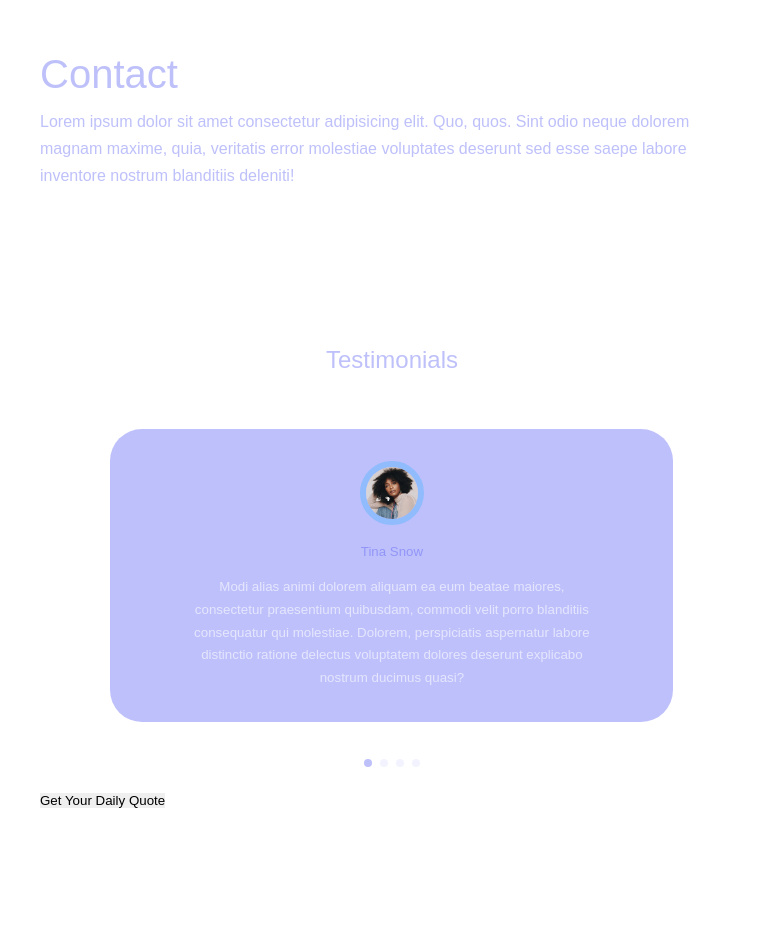
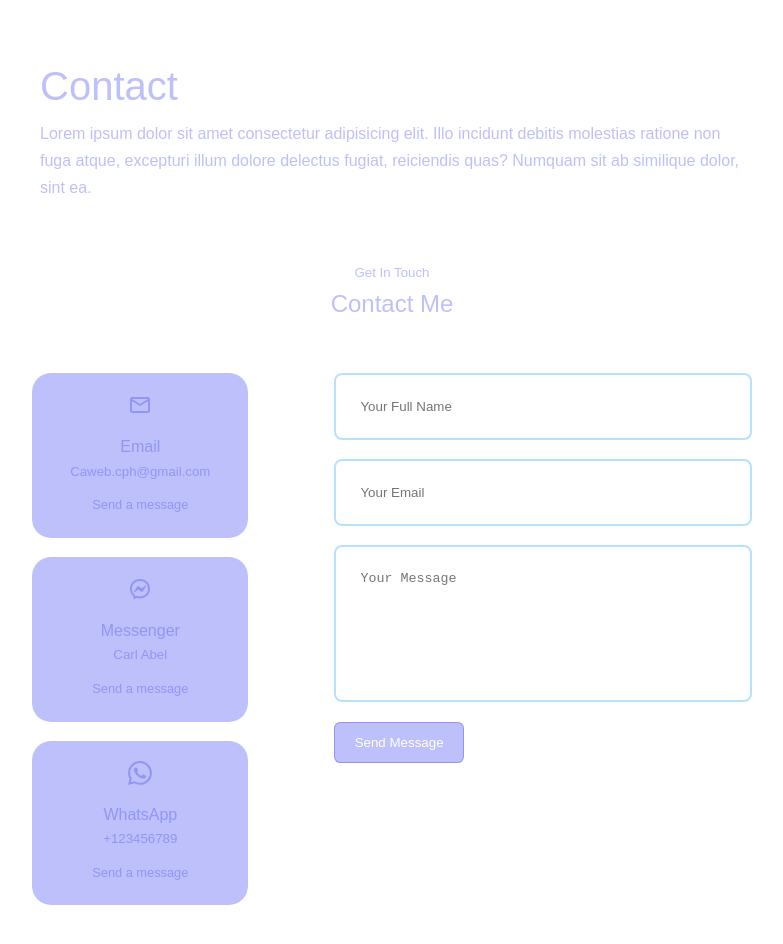
Before and after one commit to CarlAbel/spaappproject, a React (Create React App) app: page /contact in a window 1280 px wide. Shown: the part 200-1144 px from the top of the page, without its empty margins (248-1031 px from the left). Built offline with nearby package versions, Linux system fonts and the light colour scheme.

Commit message:
Form setup

```diff
--- a/package.json
+++ b/package.json
@@ -7,9 +7,11 @@
     "@testing-library/jest-dom": "^5.16.4",
     "@testing-library/react": "^13.3.0",
     "@testing-library/user-event": "^13.5.0",
+    "emailjs-com": "^3.2.0",
     "axios": "^0.27.2",
     "react": "^18.1.0",
     "react-dom": "^18.1.0",
+    "react-icons": "^4.3.1",
     "react-router-dom": "^6.3.0",
     "react-scripts": "5.0.1",
     "swiper": "^8.0.6",
--- a/src/components/AboutUs/AboutUs.jsx
+++ b/src/components/AboutUs/AboutUs.jsx
@@ -1,5 +1,4 @@
 import Testimonials from "../Testimonials/Testimonials"
-
 /** @jsxImportSource @emotion/react */
 import { css } from "@emotion/react"
 import GetQuote from "../GetQuote/GetQuote"
--- a/src/components/Contact/Contact.jsx
+++ b/src/components/Contact/Contact.jsx
@@ -1,7 +1,12 @@
-import Testimonials from "../Testimonials/Testimonials"
 /** @jsxImportSource @emotion/react */
 import { css } from "@emotion/react"
-import GetQuote from "../GetQuote/GetQuote"
+
+import "./contact.css"
+import { MdOutlineEmail } from "react-icons/md"
+import { RiMessengerLine } from "react-icons/ri"
+import { BsWhatsapp } from "react-icons/bs"
+import { useRef } from "react"
+import emailjs from "emailjs-com"
 
 const Contact = () => {
   const styles = {
@@ -11,20 +16,85 @@ const Contact = () => {
       padding: 20px;
     `,
   }
+  const form = useRef()
+
+  const sendEmail = (e) => {
+    e.preventDefault()
+
+    emailjs.sendForm(
+      "service_6p0ftul",
+      "template_ve3vull",
+      form.current,
+      "VOWmokY1AoTcLKcyH"
+    )
+
+    e.target.reset()
+  }
 
   return (
-    <div css={styles.contactContainer}>
-      <h1>Contact</h1>
-      <p>
-        Lorem ipsum dolor sit amet consectetur adipisicing elit. Quo, quos. Sint
-        odio neque dolorem magnam maxime, quia, veritatis error molestiae
-        voluptates deserunt sed esse saepe labore inventore nostrum blanditiis
-        deleniti!
-      </p>
-      <div>
-        <Testimonials />
-        <GetQuote />
+    <div>
+      <div css={styles.contactContainer}>
+        <h1>Contact</h1>
+        <p>
+          Lorem ipsum dolor sit amet consectetur adipisicing elit. Illo incidunt
+          debitis molestias ratione non fuga atque, excepturi illum dolore
+          delectus fugiat, reiciendis quas? Numquam sit ab similique dolor, sint
+          ea.
+        </p>
       </div>
+      <section id="contact">
+        <h5>Get In Touch</h5>
+        <h2>Contact Me</h2>
+
+        <div className="container contact__container">
+          <div className="contact__options">
+            <article className="contact__option">
+              <MdOutlineEmail className="contact__option-icon" />
+              <h4>Email</h4>
+              <h5>Caweb.cph@gmail.com</h5>
+              <a href="mailto:Caweb.cph@gmail.com">Send a message</a>
+            </article>
+            <article className="contact__option">
+              <RiMessengerLine className="contact__option-icon" />
+              <h4>Messenger</h4>
+              <h5>Carl Abel</h5>
+              <a href="https://m.me/carl.Abel">Send a message</a>
+            </article>
+            <article className="contact__option">
+              <BsWhatsapp className="contact__option-icon" />
+              <h4>WhatsApp</h4>
+              <h5>+123456789</h5>
+              <a href="https://api.whatsapp.com/send?phone=+1234567890">
+                Send a message
+              </a>
+            </article>
+          </div>
+          {/* END OF CONTACT OPTIONS */}
+          <form ref={form} onSubmit={sendEmail}>
+            <input
+              type="text"
+              name="name"
+              placeholder="Your Full Name"
+              required
+            />
+            <input
+              type="email"
+              name="email"
+              placeholder="Your Email"
+              required
+            />
+            <textarea
+              name="message"
+              rows="7"
+              placeholder="Your Message"
+              required
+            ></textarea>
+            <button type="submit" className="btn btn-primary">
+              Send Message
+            </button>
+          </form>
+        </div>
+      </section>
     </div>
   )
 }
--- /dev/null
+++ b/src/components/Contact/contact.css
@@ -0,0 +1,74 @@
+.container.contact__container {
+  width: 58%;
+  display: grid;
+  grid-template-columns: 30% 58%;
+  gap: 12%;
+}
+
+.contact__options {
+  display: flex;
+  flex-direction: column;
+  gap: 1.2rem;
+}
+
+.contact__option {
+  background: var(--color-bg-variant);
+  padding: 1.2rem;
+  border-radius: 1.2rem;
+  text-align: center;
+  border: 1px solid transparent;
+  transition: var(--transition);
+}
+
+.contact__option:hover {
+  background: transparent;
+  border-color: var(--color-primary-variant);
+}
+
+.contact__option-icon {
+  font-size: 1.5rem;
+  margin-bottom: 0.5rem;
+}
+
+.contact__option h5 {
+  color: var(--color-light);
+}
+
+.contact__option a {
+  margin-top: 0.7rem;
+  display: inline-block;
+  font-size: 0.8rem;
+}
+
+/* ================= FORM ================== */
+form {
+  display: flex;
+  flex-direction: column;
+  gap: 1.2rem;
+}
+
+input,
+textarea {
+  width: 100%;
+  padding: 1.5rem;
+  border-radius: 0.5rem;
+  background: transparent;
+  border: 2px solid var(--color-primary-variant);
+  resize: none;
+  color: var(--color-white);
+}
+
+/* ================ MEDIA QUERIES (MEDIUM DEVICES) ================= */
+@media screen and (max-width: 1024px) {
+  .container.contact__container {
+    grid-template-columns: 1fr;
+    gap: 2rem;
+  }
+}
+
+/* ================ MEDIA QUERIES (SMALL DEVICES) ================= */
+@media screen and (max-width: 600px) {
+  .container.contact__container {
+    width: var(--container-width-sm);
+  }
+}
--- a/src/components/GetQuote/GetQuote.js
+++ b/src/components/GetQuote/GetQuote.js
@@ -6,7 +6,6 @@ const GetQuote = () => {
   const Fetch = () => {
     axios
       .get("https://api.quotable.io/random")
-
       .then((res) => {
         setQuote(res.data.content)
       })
@@ -16,7 +15,9 @@ const GetQuote = () => {
   }
   return (
     <div>
-      <button onClick={Fetch}>Get Your Daily Quote</button>
+      <button className="btn btn-primary" onClick={Fetch}>
+        Get Your Daily Quote
+      </button>
       <p>{quote}</p>
     </div>
   )
--- a/src/components/Home/Home.jsx
+++ b/src/components/Home/Home.jsx
@@ -20,6 +20,7 @@ const Home = () => {
         voluptates deserunt sed esse saepe labore inventore nostrum blanditiis
         deleniti!
       </p>
+
       <div>
         <Testimonials />
         <GetQuote />
--- a/src/components/Navbar/Navbar.jsx
+++ b/src/components/Navbar/Navbar.jsx
@@ -60,7 +60,9 @@ const styles = {
 const Navbar = () => {
   return (
     <nav css={styles.navbar}>
-      <h1 css={styles.heading}>The Cocktail🥷</h1>
+      <Link to="/home">
+        <h1 css={styles.heading}>The SandBox🥷</h1>
+      </Link>
       <div className="links" css={styles.links}>
         <Link to="/home">Home</Link>
         <Link to="/portfolio">Portfolio</Link>
--- a/src/index.css
+++ b/src/index.css
@@ -16,7 +16,7 @@
   --color-primary: #353bf152;
   --color-primary-variant: rgba(77, 181, 255, 0.4);
   --color-white: #353bf152;
-  --color-light: rgba(255, 255, 255, 0.6);
+  --color-light: #353bf152;
 
   --transition: all 400ms ease;
 
@@ -59,7 +59,7 @@ h1 {
 }
 
 section {
-  margin-top: 8rem;
+  margin-top: 2rem;
 }
 
 section > h2,
```
Also changed, not shown: 1 other file (tests, documents, lock files or other folders).
